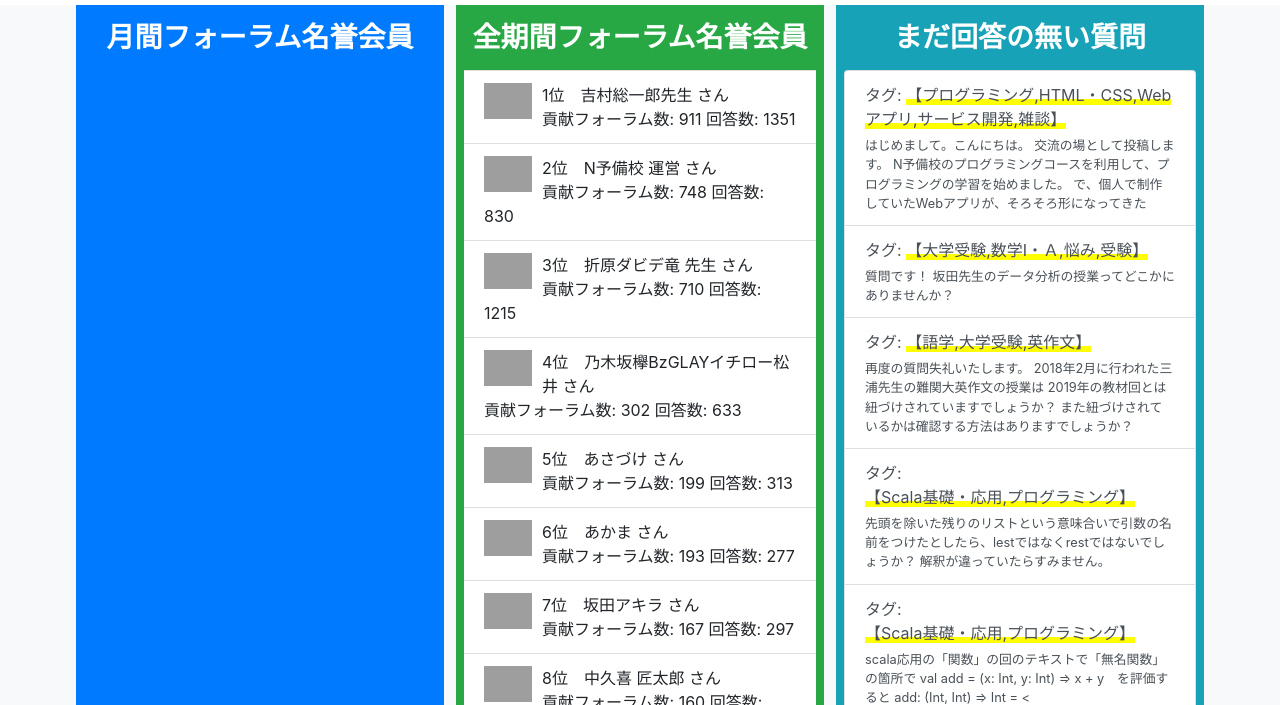
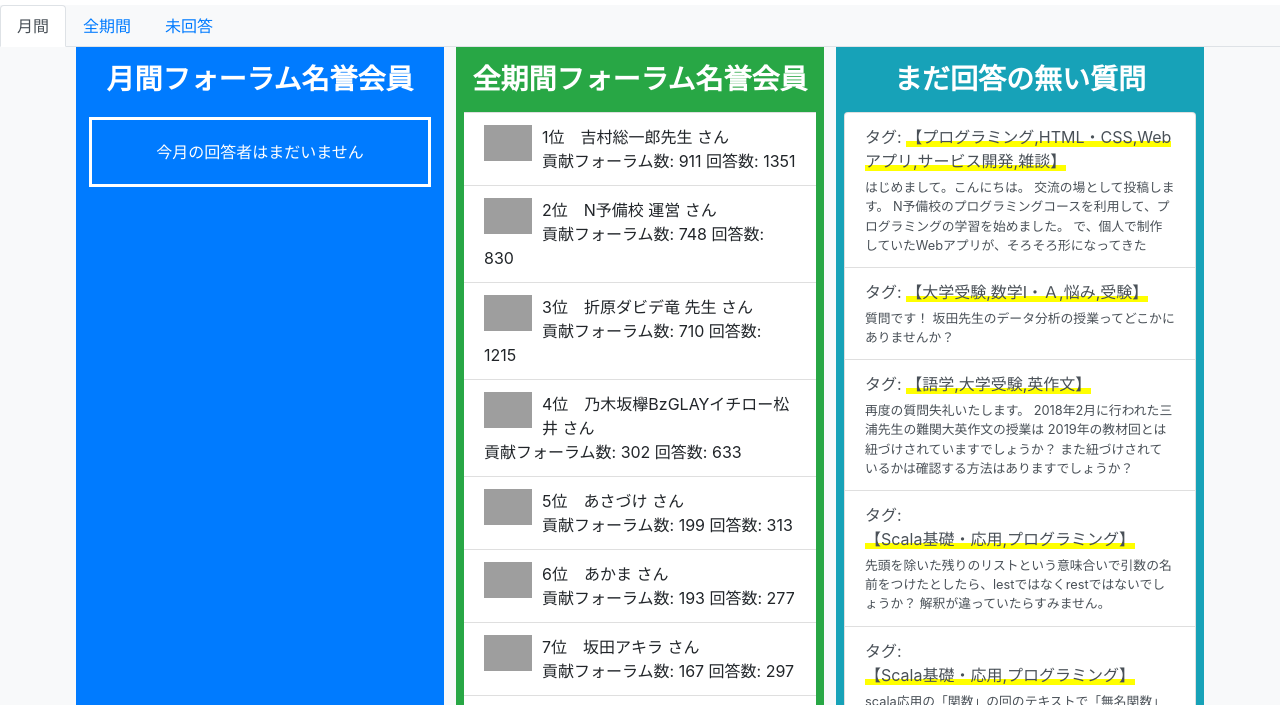
Before and after one commit to progedu/forum-ranking, a website: page index.html in a window 1280 px wide. Shown: the part 53-758 px from the top of the page. Drawn offline with nearby package versions, Linux system fonts and the light colour scheme; grey boxes are pictures that could not be loaded.

Commit message:
タブ切り替え機能の追加

```diff
--- a/index.html
+++ b/index.html
@@ -10,6 +10,7 @@
 </head>
 
 <body class="bg-light">
+
     <nav class="navbar navbar-light bg-white">
         <a href="https://www.nnn.ed.nico/" class="navbar-brand">
             <img src="assets/logo-n.svg">
@@ -20,17 +21,26 @@
         <button type="button" class="navbar-item btn btn-outline-warning" onclick="location.href='https://www.nnn.ed.nico/questions'">Web デザイン</button>
     </nav>
 
+    <nav>
+        <div class="nav nav-tabs" id="nav-tab" role="tablist">
+            <a class="nav-item nav-link active" id="monthly-tab" data-toggle="tab" href="#nav-home" role="tab" aria-controls="nav-home" aria-selected="true">月間</a>
+            <a class="nav-item nav-link" id="totaly-tab" data-toggle="tab" href="#nav-profile" role="tab" aria-controls="nav-profile" aria-selected="false">全期間</a>
+            <a class="nav-item nav-link" id="unaswered-tab" data-toggle="tab" href="#nav-contact" role="tab" aria-controls="nav-contact" aria-selected="false">未回答</a>
+        </div>
+    </nav>
+
+
     <div class="container">
         <div class="row">
-            <div class="col-md bg-primary px-2" style="margin-right: 6px; margin-left: 6px;">
+            <div class="col-md bg-primary px-2 pb-2" style="margin-right: 6px; margin-left: 6px;" id="monthly-div">
                 <h3 class="text-white my-3 font-weight-bold" style="text-align: center">月間フォーラム名誉会員</h3>
                 <ul class="list-group list-group-flush" id="monthly-ranking"></ul>
             </div>
-            <div class="col-md bg-success px-2" style="margin-right: 6px; margin-left: 6px;">
+            <div class="col-md bg-success px-2 pb-2" style="margin-right: 6px; margin-left: 6px;" id="totaly-div">
                 <h3 class="text-white my-3 font-weight-bold" style="text-align: center">全期間フォーラム名誉会員</h3>
                 <ul class="list-group list-group-flush" id="all-ranking"></ul>
             </div>
-            <div class="col-md bg-info px-2" style="margin-right: 6px; margin-left: 6px;">
+            <div class="col-md bg-info px-2 pb-2" style="margin-right: 6px; margin-left: 6px;" id="questions-div">
                 <h3 class="text-white my-3 font-weight-bold" style="text-align: center">まだ回答の無い質問</h3>
                 <div class="list-group" id="questionLinks"></div>
             </div>
--- a/index.js
+++ b/index.js
@@ -24,6 +24,14 @@
 }
 
 function display(ranking50, monthlyRanking50) {
+    if (monthlyRanking50.length === 0) {
+        const divDom = $('<div>', {
+            text: '今月の回答者はまだいません',
+            css: { color: "white", textAlign: "center", borderStyle: "solid", borderColor: "white", margin: "5px", paddingTop: "20px", paddingBottom: "20px" }
+        });
+        $('ul#monthly-ranking').append(divDom);
+    } else {
+
         for (let [index, userObj] of monthlyRanking50.entries()) {
             const liDom = $('<li>', {
                 class: 'list-group-item'
@@ -54,6 +62,7 @@
             liDom.append(div1Dom);
             liDom.append(div2Dom);
             $('ul#monthly-ranking').append(liDom);
+        }
     }
 
     for (let [index, userObj] of ranking50.entries()) {
@@ -115,3 +124,16 @@
         });
     });
 });
+
+
+$('#monthly-tab').on('click', function(e) {
+    $('div.col-md').eq(0).before($('#monthly-div'));
+});
+
+$('#totaly-tab').on('click', function(e) {
+    $('div.col-md').eq(0).before($('#totaly-div'));
+});
+
+$('#unaswered-tab').on('click', function(e) {
+    $('div.col-md').eq(0).before($('#questions-div'));
+});
```
Lines whose indentation alone changed are shown as unchanged.
